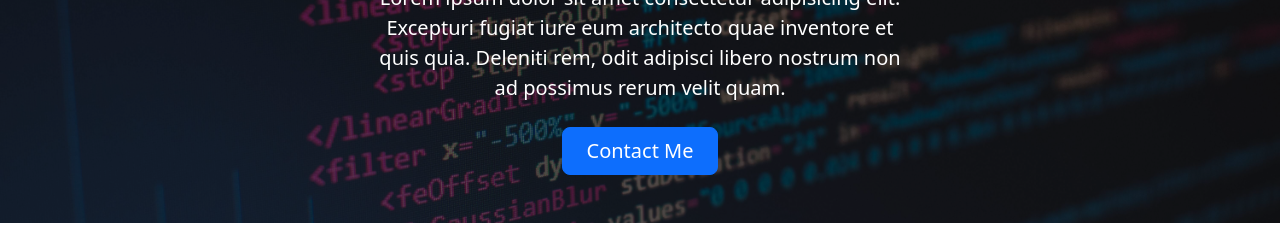
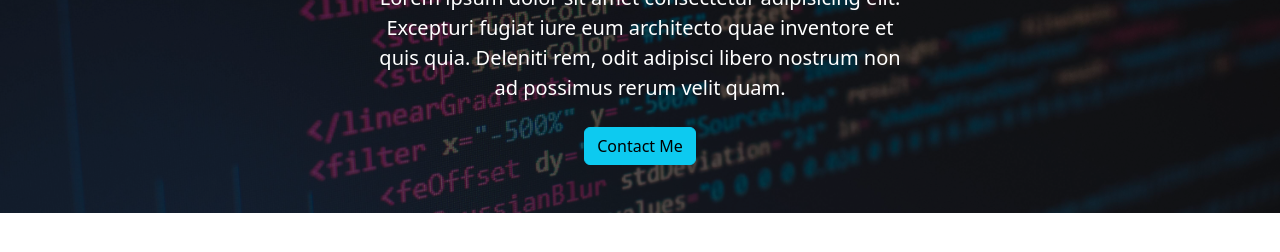
Before and after one commit to abuttle2/bootstrap-portfolio, a plain HTML site: page index.html in a window 1280 px wide. Shown: the part 411-663 px from the top of the page. Drawn offline with nearby package versions, Linux system fonts and the light colour scheme.

Commit message:
linked contact CTA button

```diff
--- a/index.html
+++ b/index.html
@@ -60,7 +60,7 @@
                         ad
                         possimus rerum velit quam.</p>
                     <div class="d-grid gap-2 d-sm-flex justify-content-sm-center">
-                        <button type="button" class="btn btn-primary btn-lg px-4 gap-3">Contact Me</button>
+                        <a href="mailto:alexbuttle@hotmail.co.uk" class="btn btn-info" role="button">Contact Me</a>
                     </div>
                 </div>
             </div>
```
